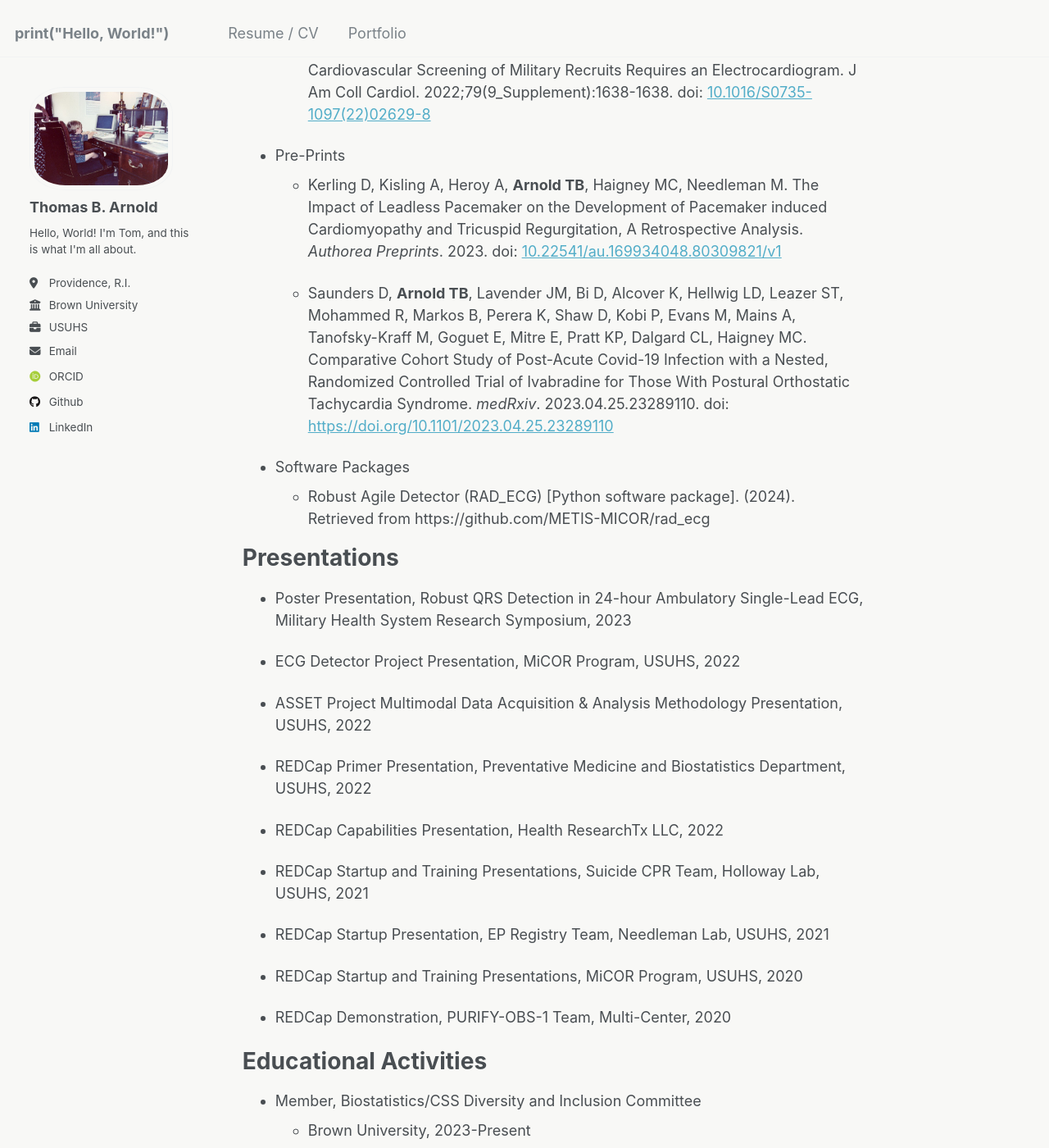
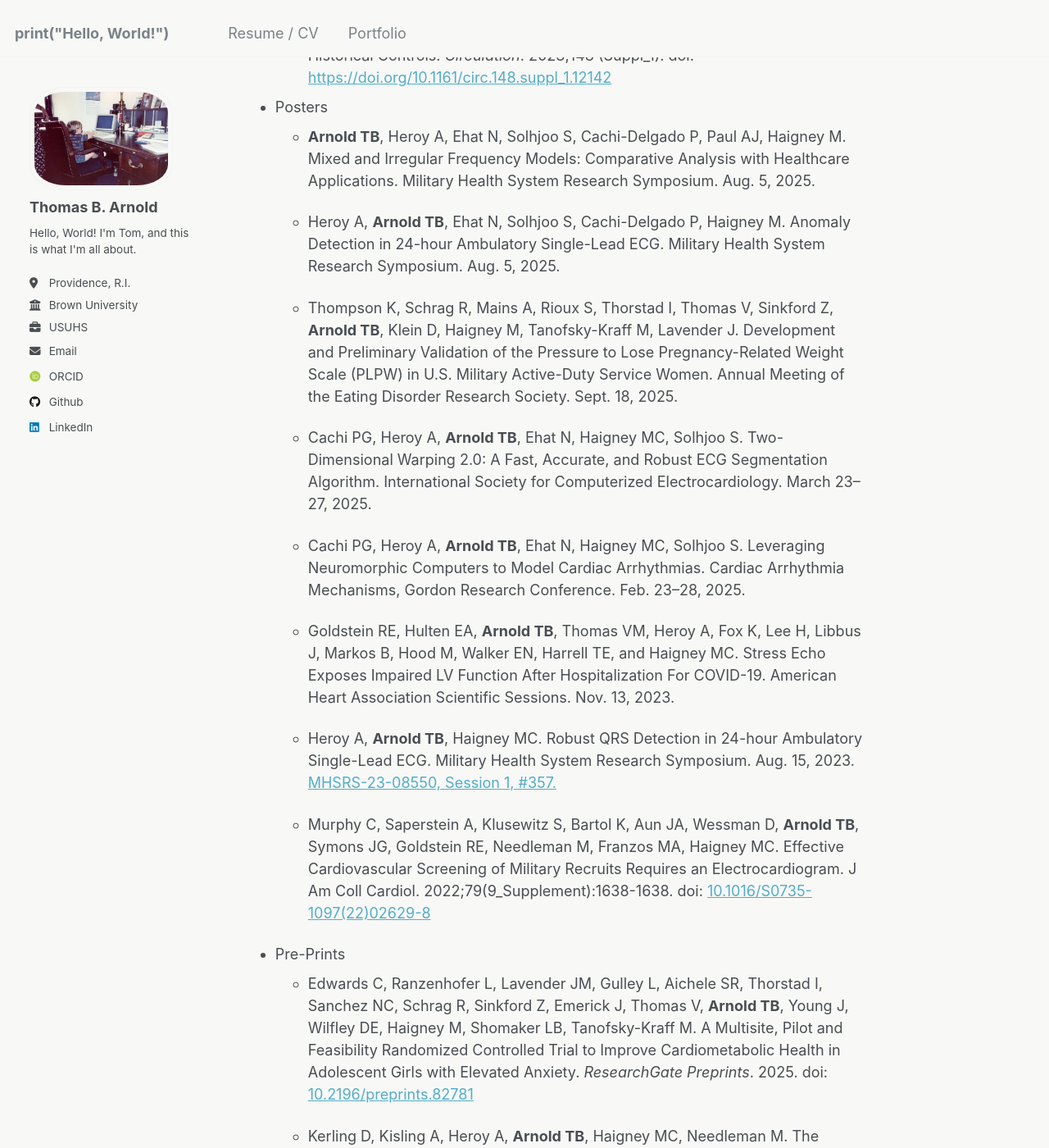
Before and after one commit to tomrannosaurus/tomrannosaurus.github.io, a Jekyll site: the page built from _pages/about.md, in a window 1280 px wide and 1400 px high, scrolled down 4508 px. Shown: the whole window at 82% size. Built offline with Jekyll 4.4.1, drawn with Linux system fonts in a browser that asks for light colours; some web fonts are replaced; some of the changed text lies outside the part shown.

Commit message:
Update about.md

```diff
--- a/_pages/about.md
+++ b/_pages/about.md
@@ -79,6 +79,10 @@ Past Employment
 Publications
 ======
 * Peer-Reviewed
+  * Saunders D, **Arnold TB**, Lavender JM, Bi D, Alcover K, Hellwig LD, Leazer ST, Mohammed R, Markos B, Perera K, Shaw D, Kobi P, Evans M, Mains A, Tanofsky-Kraff M, Goguet E, Mitre E, Pratt KP, Dalgard CL, Haigney MC. Comparative cohort study of post-acute COVID-19 infection with a nested, randomized controlled trial of ivabradine for those with postural orthostatic tachycardia syndrome (the COVIVA study). *Front Neurol*. 2025;7(16):1550636. doi: [10.3389/fneur.2025.1550636](https://doi.org/10.3389/fneur.2025.1550636)
+
+  * Walker LE, Jurick SM, Thomas V, **Arnold TB**, Elisman K, Kalra S, Mains S, Rioux S, Galarneau M, McCabe C, Lavender JM, Collen J, Haigney MC, Solhjoo S, Stewart IJ. A study protocol for determining the role of Sympathetic activity in Post-injury outcomes: Impact on sleep and caRdiovascular health InvesTigation (SPIRIT). *PLoS One*. 2025;20(7):e0321035. doi: [10.1371/journal.pone.0321035](https://doi.org/10.1371/journal.pone.0321035)
+
   * Goldstein RE, Hulten E, **Arnold TB**, Thomas VM, Heroy A, Walker EN, Fox K, Lee H, Libbus J, Marcos B, Hood MN, Harrell TE, Haigney MC. Exercise stress echocardiography shows impaired left ventricular function after hospitalization with COVID-19 without overt myocarditis: A pilot study. *Physiological Reports*. 2024 Dec;12(23):e70138. doi: [10.14814/phy2.70138](https://pubmed.ncbi.nlm.nih.gov/39606927/)
 
   * Gutierrez‐Colina AM, Aichele S, Lavender JM, Sanchez N, Thorstad IB, Gulley LD, Emerick JE, Schrag RB, Thomas VB, Spinner HB, **Arnold TB**, Heroy AM, Haigney MC, Tanofsky-Kraff M, Shomaker LB. Associations of social and cognitive‐behavioral variables with disinhibited eating and anxiety: An ecological momentary assessment study. *International Journal of Eating Disorders*. 2024;57(5):1213-1223. doi: [https://doi.org/10.1002/eat.24177](https://doi.org/10.1002/eat.24177)
@@ -97,6 +101,16 @@ Publications
 
 
 * Posters
+  * **Arnold TB**, Heroy A, Ehat N, Solhjoo S, Cachi-Delgado P, Paul AJ, Haigney M. Mixed and Irregular Frequency Models: Comparative Analysis with Healthcare Applications. Military Health System Research Symposium. Aug. 5, 2025.
+
+  * Heroy A, **Arnold TB**, Ehat N, Solhjoo S, Cachi-Delgado P, Haigney M. Anomaly Detection in 24-hour Ambulatory Single-Lead ECG. Military Health System Research Symposium. Aug. 5, 2025.
+
+  * Thompson K, Schrag R, Mains A, Rioux S, Thorstad I, Thomas V, Sinkford Z, **Arnold TB**, Klein D, Haigney M, Tanofsky-Kraff M, Lavender J. Development and Preliminary Validation of the Pressure to Lose Pregnancy-Related Weight Scale (PLPW) in U.S. Military Active-Duty Service Women. Annual Meeting of the Eating Disorder Research Society. Sept. 18, 2025.
+
+  * Cachi PG, Heroy A, **Arnold TB**, Ehat N, Haigney MC, Solhjoo S. Two-Dimensional Warping 2.0: A Fast, Accurate, and Robust ECG Segmentation Algorithm. International Society for Computerized Electrocardiology. March 23–27, 2025.
+
+  * Cachi PG, Heroy A, **Arnold TB**, Ehat N, Haigney MC, Solhjoo S. Leveraging Neuromorphic Computers to Model Cardiac Arrhythmias. Cardiac Arrhythmia Mechanisms, Gordon Research Conference. Feb. 23–28, 2025.
+
   * Goldstein RE, Hulten EA, **Arnold TB**, Thomas VM, Heroy A, Fox K, Lee H, Libbus J, Markos B, Hood M, Walker EN, Harrell TE, and Haigney MC. Stress Echo Exposes Impaired LV Function After Hospitalization For COVID-19. American Heart Association Scientific Sessions. Nov. 13, 2023.
 
   * Heroy A, **Arnold TB**, Haigney MC.  Robust QRS Detection in 24-hour Ambulatory Single-Lead ECG. Military Health System Research Symposium. Aug. 15, 2023. [MHSRS-23-08550, Session 1, #357.](https://mhsrs.health.mil/SiteCollectionDocuments/MHSRS23_exhibithall_book_F.pdf)
@@ -104,10 +118,13 @@ Publications
   * Murphy C, Saperstein A, Klusewitz S, Bartol K, Aun JA, Wessman D, **Arnold TB**, Symons JG, Goldstein RE, Needleman M, Franzos MA, Haigney MC.  Effective Cardiovascular Screening of Military Recruits Requires an Electrocardiogram. J Am Coll Cardiol. 2022;79(9_Supplement):1638-1638. doi: [10.1016/S0735-1097(22)02629-8](https://www.jacc.org/doi/full/10.1016/S0735-1097%2822%2902629-8)
 
 * Pre-Prints
+  * Edwards C, Ranzenhofer L, Lavender JM, Gulley L, Aichele SR, Thorstad I, Sanchez NC, Schrag R, Sinkford Z, Emerick J, Thomas V, **Arnold TB**, Young J, Wilfley DE, Haigney M, Shomaker LB, Tanofsky-Kraff M. A Multisite, Pilot and Feasibility Randomized Controlled Trial to Improve Cardiometabolic Health in Adolescent Girls with Elevated Anxiety. *ResearchGate Preprints*. 2025. doi: [10.2196/preprints.82781](https://doi.org/10.2196/preprints.82781)
+
   * Kerling D, Kisling A, Heroy A, **Arnold TB**, Haigney MC, Needleman M. The Impact of Leadless Pacemaker on the Development of Pacemaker induced Cardiomyopathy and Tricuspid Regurgitation, A Retrospective Analysis. *Authorea Preprints*. 2023. doi: [10.22541/au.169934048.80309821/v1](https://www.authorea.com/users/696741/articles/685105-the-impact-of-leadless-pacemaker-on-the-development-of-pacemaker-induced-cardiomyopathy-and-tricuspid-regurgitation-a-retrospective-analysis)
 
-  * Saunders D, **Arnold TB**, Lavender JM, Bi D, Alcover K, Hellwig LD, Leazer ST, Mohammed R, Markos B, Perera K, Shaw D, Kobi P, Evans M, Mains A, Tanofsky-Kraff M, Goguet E, Mitre E, Pratt KP, Dalgard CL, Haigney MC. Comparative Cohort Study of Post-Acute Covid-19 Infection with a Nested, Randomized Controlled Trial of Ivabradine for Those With Postural Orthostatic Tachycardia Syndrome. *medRxiv*. 2023.04.25.23289110. doi: [https://doi.org/10.1101/2023.04.25.23289110](https://doi.org/10.1101/2023.04.25.23289110)
 
+* Master's Thesis
+  * **Arnold TB**. Mixed and Irregular Frequency Models: Comparative Analysis with Healthcare Applications. Master's thesis. Brown University; 2025.
 
 * Software Packages
   * Robust Agile Detector (RAD_ECG) [Python software package]. (2024). Retrieved from https://github.com/METIS-MICOR/rad_ecg
@@ -115,6 +132,10 @@ Publications
 
 Presentations
 ======
+* Poster Presentation, Mixed and Irregular Frequency Models: Comparative Analysis with Healthcare Applications, Military Health System Research Symposium, 2025
+
+* Poster Presentation, Anomaly Detection in 24-hour Ambulatory Single-Lead ECG, Military Health System Research Symposium, 2025
+
 * Poster Presentation, Robust QRS Detection in 24-hour Ambulatory Single-Lead ECG, Military Health System Research Symposium, 2023
 
 * ECG Detector Project Presentation, MiCOR Program, USUHS, 2022
```
